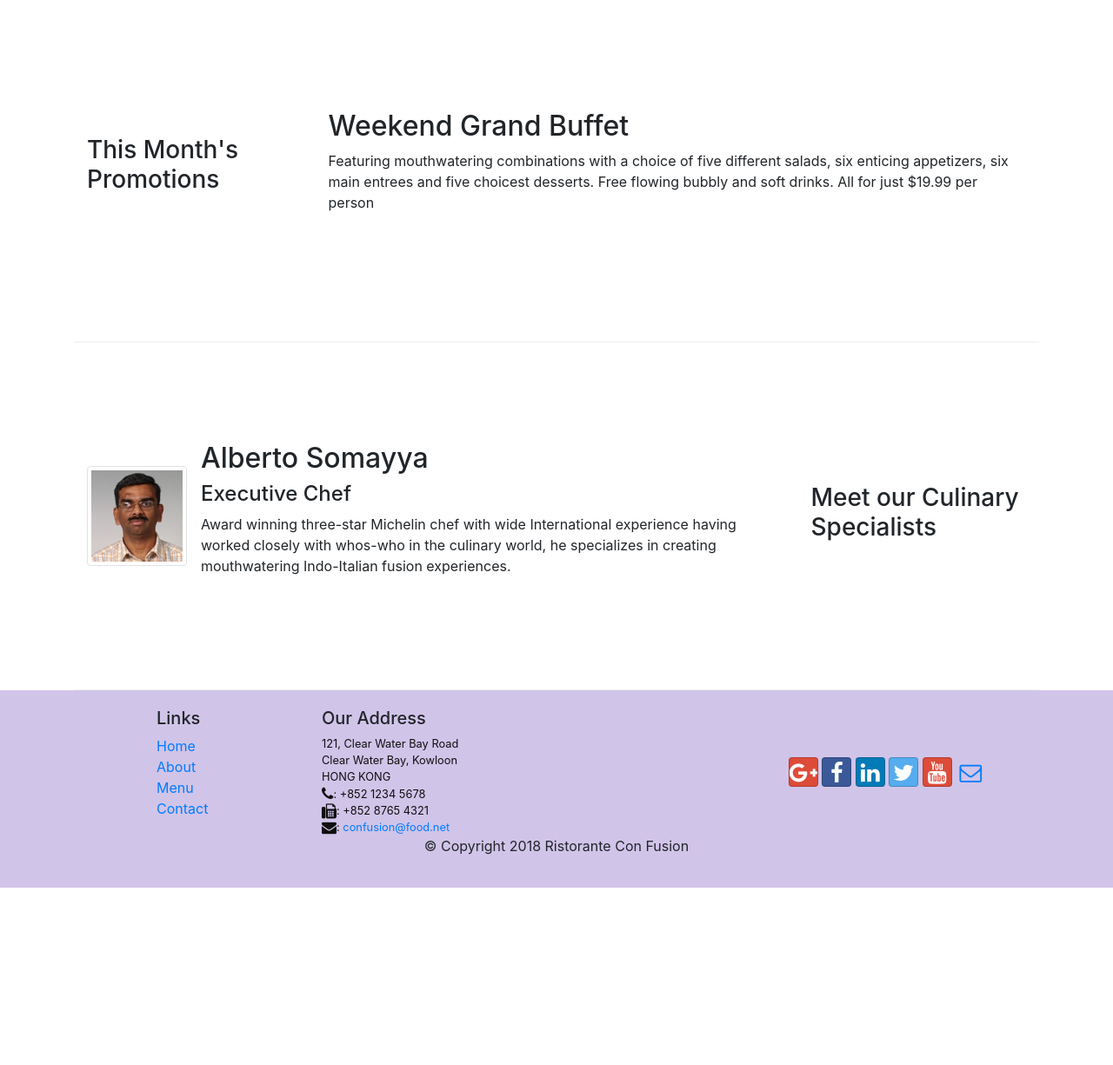
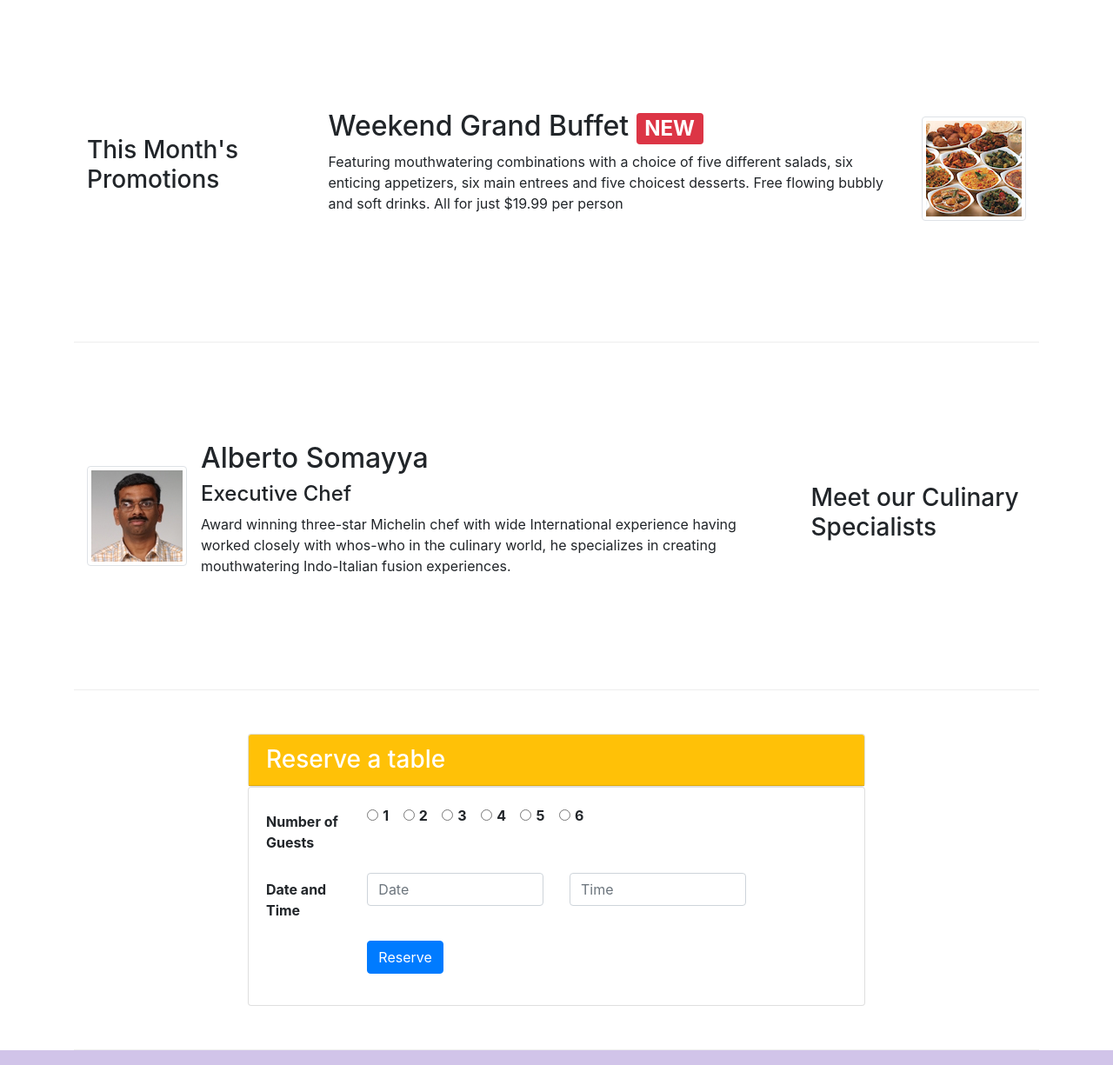
Before and after one commit to Kashish-Jain-KJ/Front-End-Web-UI-Frameworks-and-Tools-Bootstrap-4, a website: page index.html in a window 1280 px wide. Shown: the part 740-1965 px from the top of the page at 87% size. Before the commit the page ends 1761 px from the top, so only its background shows below. Drawn offline with nearby package versions, Linux system fonts and the light colour scheme.

Commit message:
Assignment 02

```diff
--- a/index.html
+++ b/index.html
@@ -42,8 +42,12 @@
                     <h1>Ristorante con Fusion</h1>
                     <p>We take inspiration from the World's best cuisines, and create a unique fusion experience. Our lipsmacking creations will tickle your culinary senses!</p>
                 </div>
-                <div class="col-12 col-sm align-self-center">
+                <div class="col-12 col-sm-3 align-self-center">
                     <img src="img/logo.png" class="img-fluid">
+                </div>
+                <div class="col-12 col-sm-3 align-self-center">
+                    <a role="button" class="btn btn-block bg-warning" href="#form" style="color: black;" >Reserve Table
+                    </a>
                 </div>
             </div>
         </div>
@@ -69,16 +73,23 @@
            </div>
         </div>
 
-
         <div class="row row-content align-items-center">
             <div class = "col-12 col-sm-4 col-md-3">
                 <h3>This Month's Promotions</h3>
             </div>
             <div class = "col col-sm col-md">
-                <h2>Weekend Grand Buffet</h2>
-                <p>Featuring mouthwatering combinations with a choice of five different salads, six enticing appetizers, six main entrees and five choicest desserts. Free flowing bubbly and soft drinks. All for just $19.99 per person </p>
+                <div class="media">
+                    <div class="media-body">
+                        <h2>Weekend Grand Buffet <span class="badge badge-danger">NEW</span></h2>
+                        <p class="d-none d-sm-block">Featuring mouthwatering combinations with a choice of five different salads, six enticing appetizers, six main entrees and five choicest desserts. Free flowing bubbly and soft drinks. All for just $19.99 per person </p>
+                    </div>
+                    <img class="d-flex ml-3 img-thumbnail align-self-center"
+                            src="img/buffet.png" alt="buffet">
+                </div>
             </div>
         </div>
+
+
 
         <div class="row row-content align-items-center">
             <div class = "col-12 col-sm-4 order-sm-last col-md-3">
@@ -98,6 +109,65 @@
                             </p>
                     </div>
                 </div>            </div>
+        </div>
+        <div class="row row-content align-items-center" id = "form">
+            <div class = "col-12 col-sm-8 offset-sm-2">
+
+                <div class="card">
+                    <h3 class="card-header bg-warning text-white">Reserve a table</h3>
+                </div>
+
+                <div class=" card card-body">
+                    <form>
+                        <div class="form-group row">
+                                <label for="Number of Guests" class="col-md-2 col-form-label"><strong>Number of Guests</strong></label>
+                                <div class="col-md-10">
+                                    <div class="form-check form-check-inline">
+                                        <input class="form-check-input" type="radio" name="inlineRadioOptions" id="inlineRadio1" value="option1">
+                                        <label class="form-check-label" for="inlineRadio1"><strong>1</strong></label>
+                                    </div>
+                                    <div class="form-check form-check-inline">
+                                        <input class="form-check-input" type="radio" name="inlineRadioOptions" id="inlineRadio2" value="option2">
+                                        <label class="form-check-label" for="inlineRadio2"><strong>2</strong></label>
+                                    </div>
+                                    <div class="form-check form-check-inline">
+                                        <input class="form-check-input" type="radio" name="inlineRadioOptions" id="inlineRadio3" value="option3">
+                                        <label class="form-check-label" for="inlineRadio3"><strong>3</strong></label>
+                                    </div>
+                                    <div class="form-check form-check-inline">
+                                        <input class="form-check-input" type="radio" name="inlineRadioOptions" id="inlineRadio4" value="option4">
+                                        <label class="form-check-label" for="inlineRadio3"><strong>4</strong></label>
+                                    </div>
+                                    <div class="form-check form-check-inline">
+                                        <input class="form-check-input" type="radio" name="inlineRadioOptions" id="inlineRadio5" value="option5">
+                                        <label class="form-check-label" for="inlineRadio3"><strong>5</strong></label>
+                                    </div>
+                                    <div class="form-check form-check-inline">
+                                        <input class="form-check-input" type="radio" name="inlineRadioOptions" id="inlineRadio6" value="option6">
+                                        <label class="form-check-label" for="inlineRadio3"><strong>6</strong></label>
+                                    </div>
+
+                                </div>
+
+                        </div>
+                        <div class="form-group row">
+                            <label for="Date and Time" class="col-12 col-md-2 col-form-label"><strong>Date and Time</strong></label>
+                            <div class="col-md-4">
+                                    <input class="form-control" type="text" name="dateBooking" value="" placeholder="Date">
+                            </div>
+                            <div class="col-md-4">
+                                <input class="form-control" type="text" name="TimeBooking" value="" placeholder="Time">
+                            </div>
+                        </div>
+                        <div class="form-group row">
+                            <div class="offset-md-2 col-md-10">
+                                <button type="submit" class="btn btn-primary">Reserve</button>
+                            </div>
+                        </div>
+                    </form>
+                </div>
+
+            </div>
         </div>
     </div>
 
```
Also changed, not shown: contactus.html (+3 -3 lines), Week 2/Task 1,2,3.png (added).
